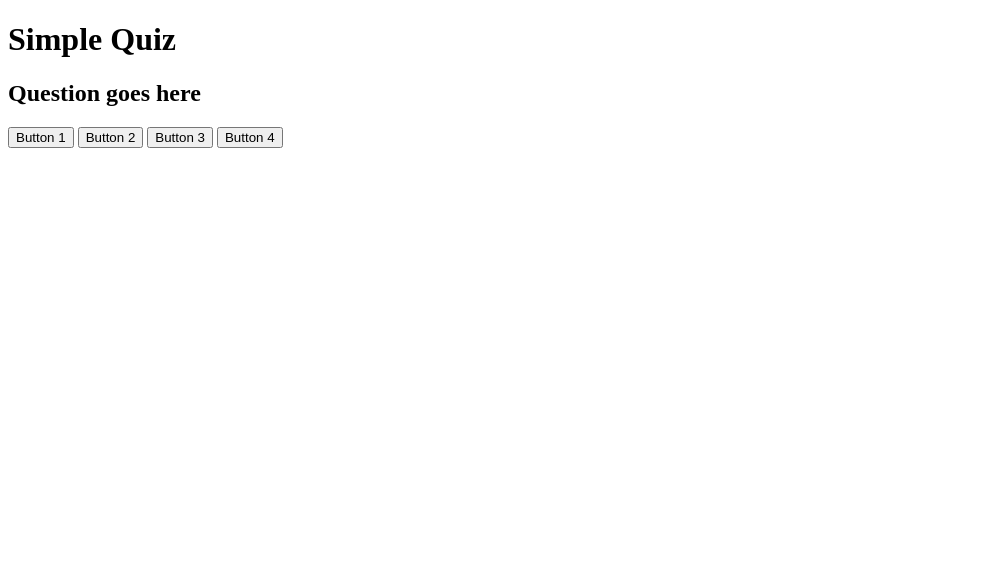
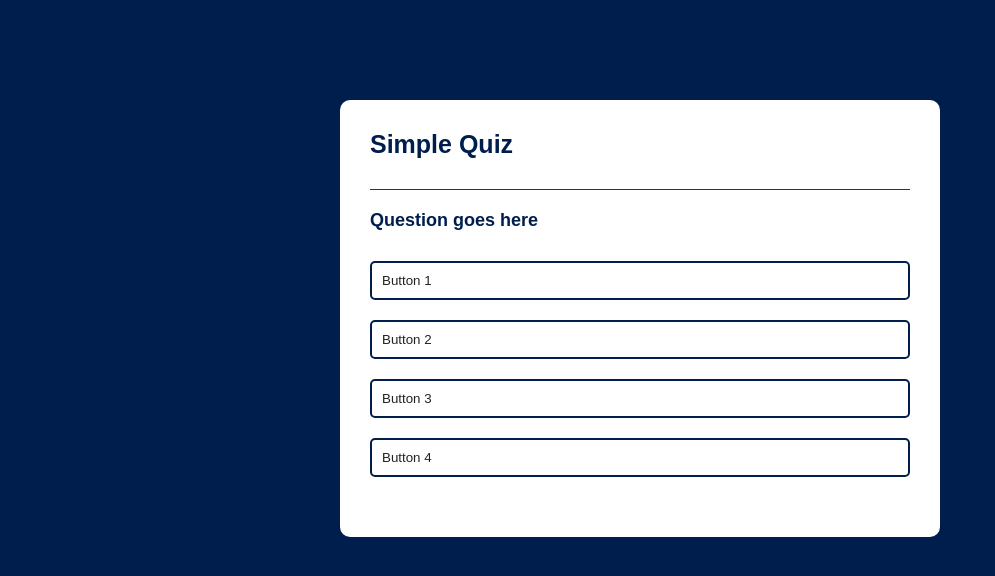
Before and after one commit to mikalPaudel/3.-Quiz-App, a plain HTML site: page index.html in a window 1280 px wide. Shown: the whole page, without its empty margins (0-995 px from the left). Drawn offline with Linux system fonts and the light colour scheme.

Commit message:
Refactor HTML structure and enhance CSS styles for Quiz App

```diff
--- a/index.html
+++ b/index.html
@@ -3,6 +3,7 @@
 <head>
     <meta charset="UTF-8">
     <meta name="viewport" content="width=device-width, initial-scale=1.0">
+    <link rel="stylesheet" href="styles.css">
     <title>Quiz App</title>
 </head>
 <body>
@@ -16,6 +17,7 @@
                 <button class="btn">Button 3</button>
                 <button class="btn">Button 4</button>
             </div>
+            <button id="next-btn">Next</button>
         </div>
     </div>
 </body>
--- a/styles.css
+++ b/styles.css
@@ -28,3 +28,42 @@ body{
 .quiz{
     padding: 20px 0;
 }
+
+.quiz h2{
+    font-size: 18px;
+    color: #001e4d;
+    font-weight: 600;
+    margin-bottom: 20px;
+}
+
+.btn{
+    background-color: #fff;
+    color: #222;
+    font-weight: 500;
+    width: 100%;
+    border: 2px solid #001e4d;
+    padding: 10px;
+    margin: 10px 0;
+    text-align: left;
+    border-radius: 5px;
+    cursor: pointer;
+    transition: all 0.3s ease;
+}
+
+.btn:hover{
+    background-color: #222;
+    color: #fff;
+    cursor: pointer;
+}
+
+#next-btn{
+    background: #001e4d;
+    color: #fff;
+    font-weight: 500;
+    width: 150px;
+    border: none;
+    padding: 10px;
+    margin: 20px auto 0;
+    display: none;
+    cursor: pointer;
+}
```
